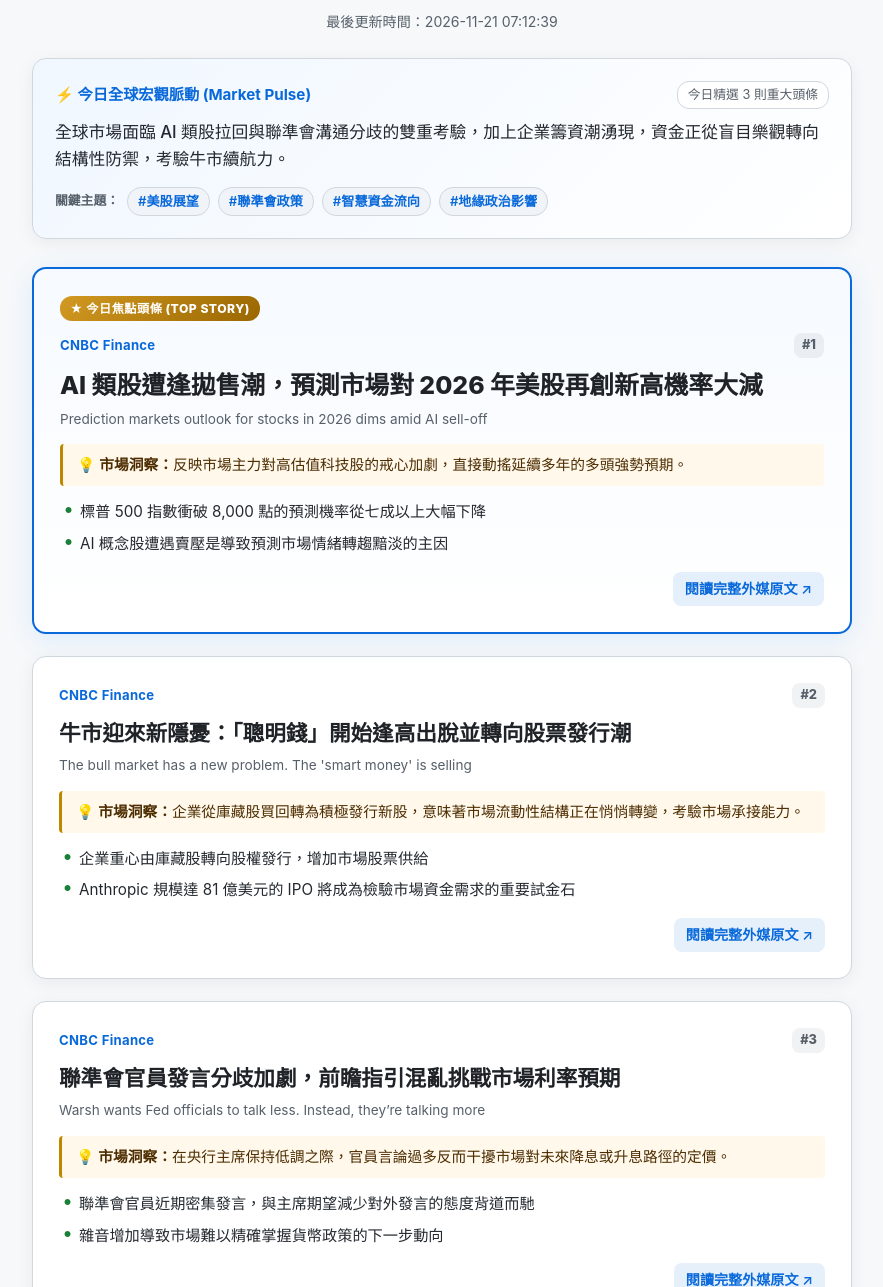
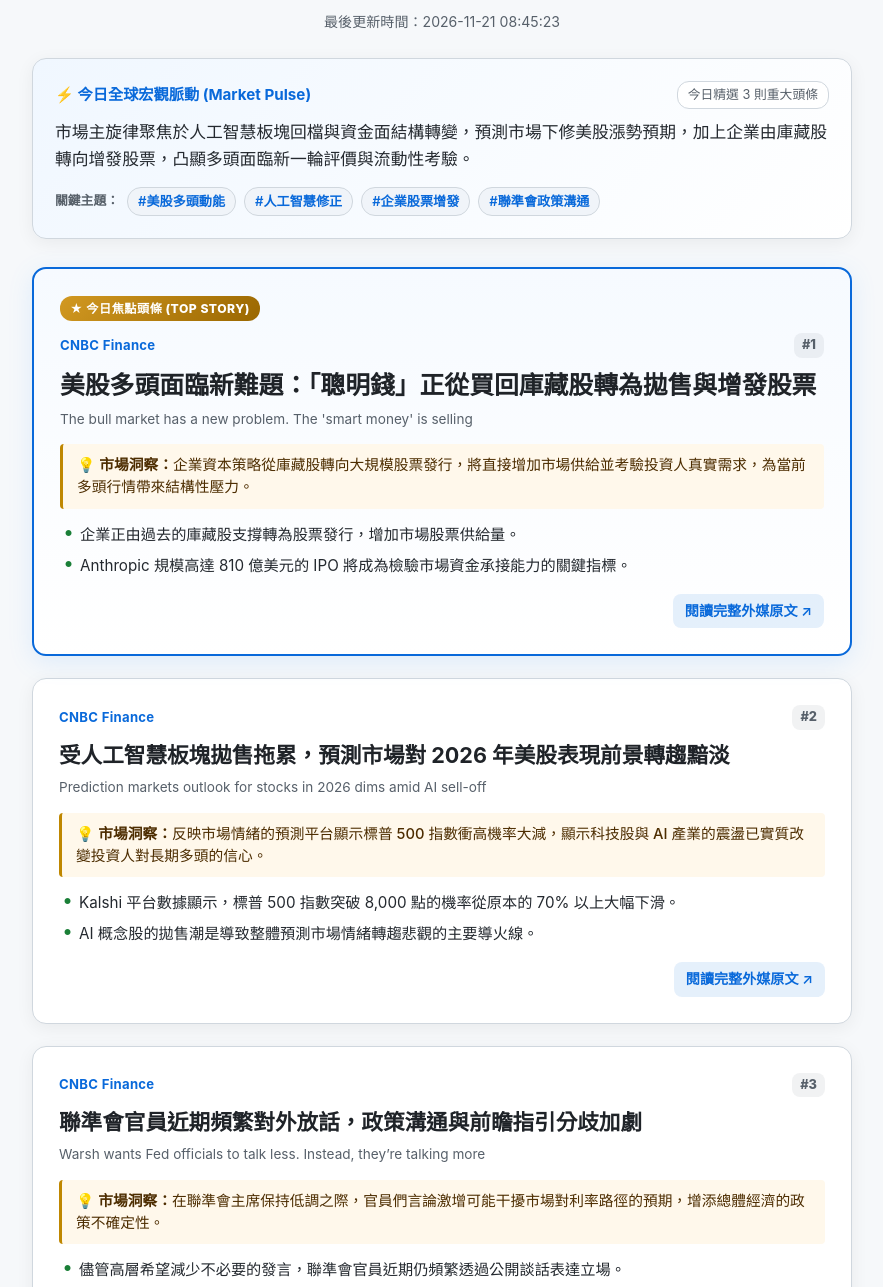
Before and after one commit to j810225-collab/daily-financial-news, a plain HTML site: page index.html in a window 1280 px wide. Shown: the part 145-1432 px from the top of the page, without its empty margins (198-1081 px from the left). Drawn offline with Linux system fonts and the light colour scheme.

Commit message:
Update daily financial digest 2026-11-21 08:45

```diff
--- a/index.html
+++ b/index.html
@@ -409,7 +409,7 @@
 
         <header>
             <h1>全球每日財經焦點</h1>
-            <div class="update-time">最後更新時間：2026-11-21 07:12:39</div>
+            <div class="update-time">最後更新時間：2026-11-21 08:45:23</div>
         </header>
 
         <!-- 今日情報速讀儀表盒 (Executive Summary) -->
@@ -418,10 +418,10 @@
                 <div class="pulse-title">⚡ 今日全球宏觀脈動 (Market Pulse)</div>
                 <div class="pulse-stat">今日精選 3 則重大頭條</div>
             </div>
-            <p class="pulse-overview">全球市場面臨 AI 類股拉回與聯準會溝通分歧的雙重考驗，加上企業籌資潮湧現，資金正從盲目樂觀轉向結構性防禦，考驗牛市續航力。</p>
+            <p class="pulse-overview">市場主旋律聚焦於人工智慧板塊回檔與資金面結構轉變，預測市場下修美股漲勢預期，加上企業由庫藏股轉向增發股票，凸顯多頭面臨新一輪評價與流動性考驗。</p>
             <div class="topics-wrapper">
                 <span class="topic-label">關鍵主題：</span>
-                <span class="topic-pill">#美股展望</span><span class="topic-pill">#聯準會政策</span><span class="topic-pill">#智慧資金流向</span><span class="topic-pill">#地緣政治影響</span>
+                <span class="topic-pill">#美股多頭動能</span><span class="topic-pill">#人工智慧修正</span><span class="topic-pill">#企業股票增發</span><span class="topic-pill">#聯準會政策溝通</span>
             </div>
         </section>
 
@@ -433,15 +433,38 @@
         <span class="source-tag">CNBC Finance</span>
         <span class="rank-badge">#1</span>
     </div>
-    <h2 class="card-title">AI 類股遭逢拋售潮，預測市場對 2026 年美股再創新高機率大減</h2>
+    <h2 class="card-title">美股多頭面臨新難題：「聰明錢」正從買回庫藏股轉為拋售與增發股票</h2>
+    <div class="original-title">The bull market has a new problem. The 'smart money' is selling</div>
+
+    <div class="importance-box">
+        💡 <strong>市場洞察：</strong>企業資本策略從庫藏股轉向大規模股票發行，將直接增加市場供給並考驗投資人真實需求，為當前多頭行情帶來結構性壓力。
+    </div>
+
+    <ul class="key-points">
+        <li>企業正由過去的庫藏股支撐轉為股票發行，增加市場股票供給量。</li><li>Anthropic 規模高達 810 億美元的 IPO 將成為檢驗市場資金承接能力的關鍵指標。</li>
+    </ul>
+
+    <div class="card-footer">
+        <a href="https://www.cnbc.com/2026/11/20/equity-issuance-bull-market-problem.html" target="_blank" rel="noopener noreferrer" class="read-more-btn">
+            閱讀完整外媒原文 ↗
+        </a>
+    </div>
+</article>
+<article class="news-card ">
+
+    <div class="card-header">
+        <span class="source-tag">CNBC Finance</span>
+        <span class="rank-badge">#2</span>
+    </div>
+    <h2 class="card-title">受人工智慧板塊拋售拖累，預測市場對 2026 年美股表現前景轉趨黯淡</h2>
     <div class="original-title">Prediction markets outlook for stocks in 2026 dims amid AI sell-off</div>
 
     <div class="importance-box">
-        💡 <strong>市場洞察：</strong>反映市場主力對高估值科技股的戒心加劇，直接動搖延續多年的多頭強勢預期。
+        💡 <strong>市場洞察：</strong>反映市場情緒的預測平台顯示標普 500 指數衝高機率大減，顯示科技股與 AI 產業的震盪已實質改變投資人對長期多頭的信心。
     </div>
 
     <ul class="key-points">
-        <li>標普 500 指數衝破 8,000 點的預測機率從七成以上大幅下降</li><li>AI 概念股遭遇賣壓是導致預測市場情緒轉趨黯淡的主因</li>
+        <li>Kalshi 平台數據顯示，標普 500 指數突破 8,000 點的機率從原本的 70% 以上大幅下滑。</li><li>AI 概念股的拋售潮是導致整體預測市場情緒轉趨悲觀的主要導火線。</li>
     </ul>
 
     <div class="card-footer">
@@ -454,40 +477,17 @@
 
     <div class="card-header">
         <span class="source-tag">CNBC Finance</span>
-        <span class="rank-badge">#2</span>
+        <span class="rank-badge">#3</span>
     </div>
-    <h2 class="card-title">牛市迎來新隱憂：「聰明錢」開始逢高出脫並轉向股票發行潮</h2>
-    <div class="original-title">The bull market has a new problem. The 'smart money' is selling</div>
+    <h2 class="card-title">聯準會官員近期頻繁對外放話，政策溝通與前瞻指引分歧加劇</h2>
+    <div class="original-title">Warsh wants Fed officials to talk less. Instead, they’re talking more</div>
 
     <div class="importance-box">
-        💡 <strong>市場洞察：</strong>企業從庫藏股買回轉為積極發行新股，意味著市場流動性結構正在悄悄轉變，考驗市場承接能力。
+        💡 <strong>市場洞察：</strong>在聯準會主席保持低調之際，官員們言論激增可能干擾市場對利率路徑的預期，增添總體經濟的政策不確定性。
     </div>
 
     <ul class="key-points">
-        <li>企業重心由庫藏股轉向股權發行，增加市場股票供給</li><li>Anthropic 規模達 81 億美元的 IPO 將成為檢驗市場資金需求的重要試金石</li>
-    </ul>
-
-    <div class="card-footer">
-        <a href="https://www.cnbc.com/2026/11/20/equity-issuance-bull-market-problem.html" target="_blank" rel="noopener noreferrer" class="read-more-btn">
-            閱讀完整外媒原文 ↗
-        </a>
-    </div>
-</article>
-<article class="news-card ">
-
-    <div class="card-header">
-        <span class="source-tag">CNBC Finance</span>
-        <span class="rank-badge">#3</span>
-    </div>
-    <h2 class="card-title">聯準會官員發言分歧加劇，前瞻指引混亂挑戰市場利率預期</h2>
-    <div class="original-title">Warsh wants Fed officials to talk less. Instead, they’re talking more</div>
-
-    <div class="importance-box">
-        💡 <strong>市場洞察：</strong>在央行主席保持低調之際，官員言論過多反而干擾市場對未來降息或升息路徑的定價。
-    </div>
-
-    <ul class="key-points">
-        <li>聯準會官員近期密集發言，與主席期望減少對外發言的態度背道而馳</li><li>雜音增加導致市場難以精確掌握貨幣政策的下一步動向</li>
+        <li>儘管高層希望減少不必要的發言，聯準會官員近期仍頻繁透過公開談話表達立場。</li><li>密集的發言與不同的政策解讀容易誤導市場對未來升息與利率走向的預期。</li>
     </ul>
 
     <div class="card-footer">
```
